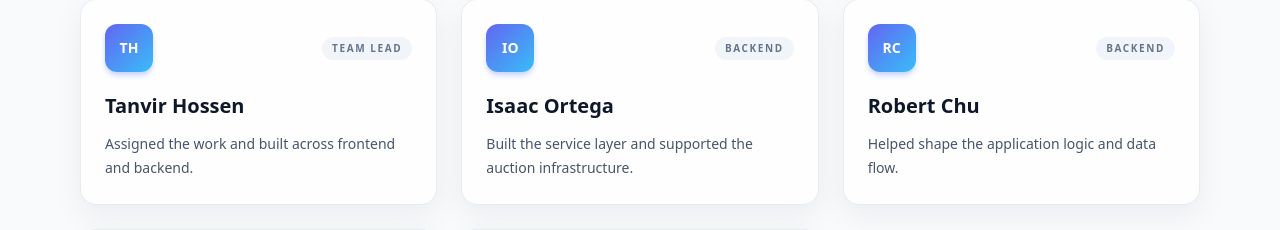
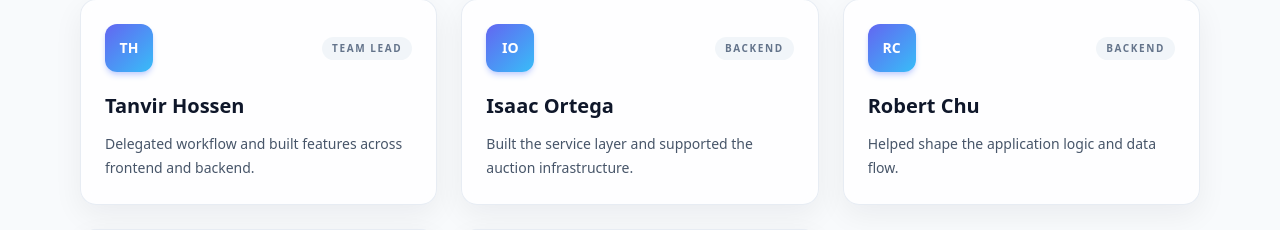
Before and after one commit to THossen/BiddersBlock-v2, a React (Create React App) app in the folder client/: page /AboutUs in a window 1280 px wide. Shown: the part 361-591 px from the top of the page. Built offline with nearby package versions, Linux system fonts and the light colour scheme; no server answers.

Commit message:
Minor change to team information

```diff
--- a/client/src/components/pages/About Us/AboutUs.js
+++ b/client/src/components/pages/About Us/AboutUs.js
@@ -2,7 +2,7 @@ const TEAM = [
   [
     "Tanvir Hossen",
     "Team Lead",
-    "Assigned the work and built across frontend and backend.",
+    "Delegated workflow and built features across frontend and backend.",
   ],
   [
     "Isaac Ortega",
```
